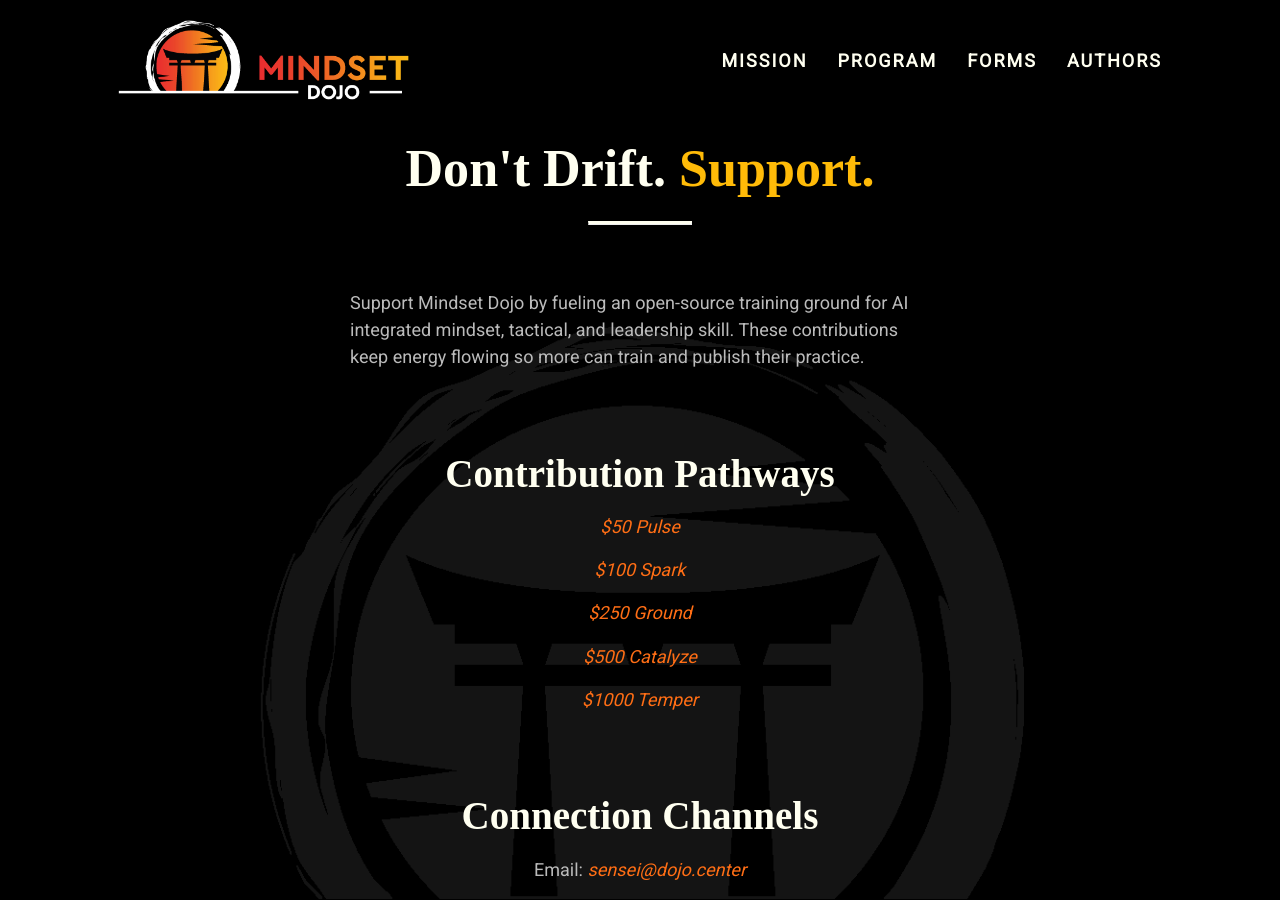
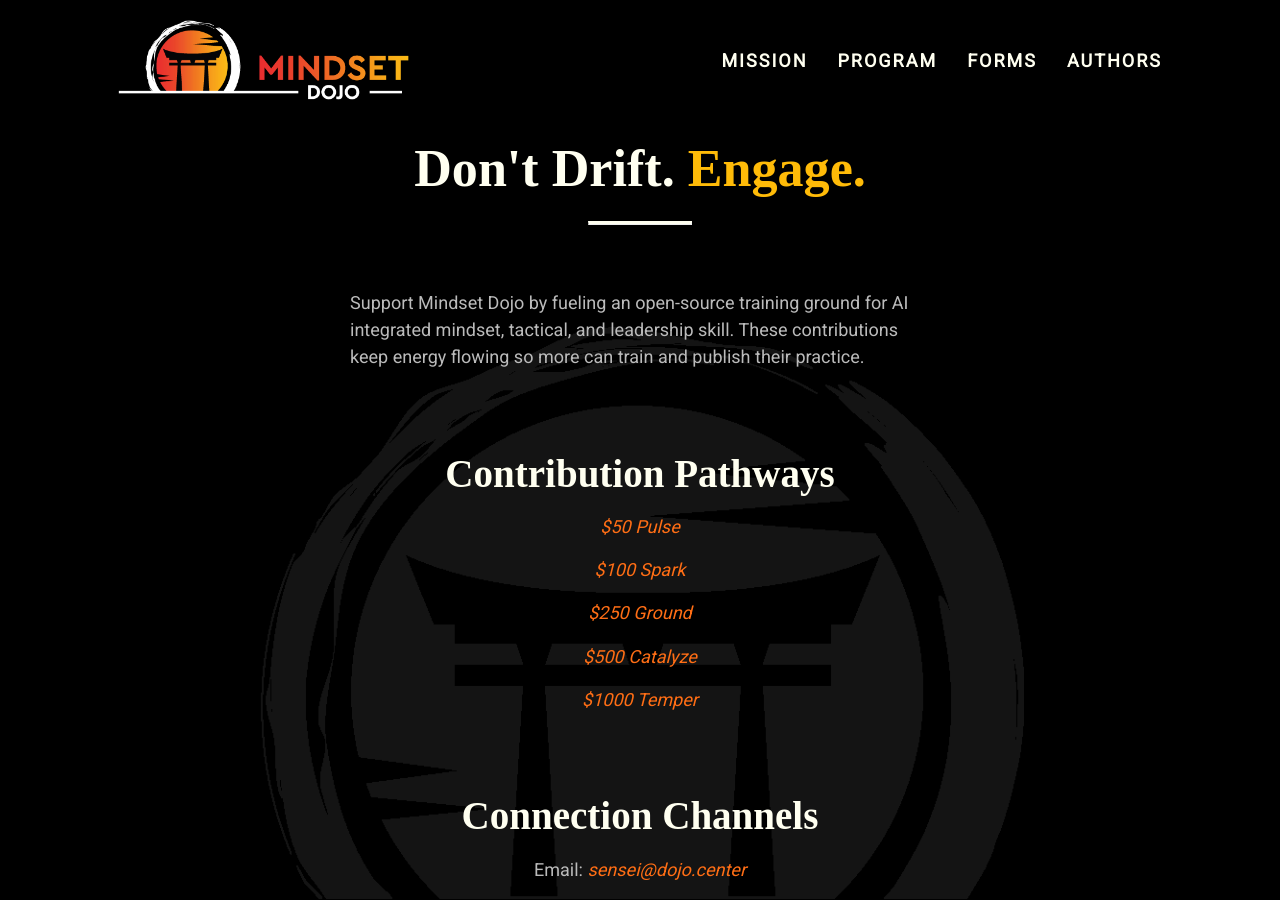
Before and after one commit to mindset-dojo/mindset-dojo.github.io, a Jekyll site: the page built from support.md, in a window 1280 px wide and 900 px high. Built offline with Jekyll 4.4.1, drawn with Linux system fonts in a browser that asks for light colours; some web fonts are replaced.

Commit message:
feat(pages): support page updated mantra

```diff
--- a/_data/sections/support.yaml
+++ b/_data/sections/support.yaml
@@ -1,6 +1,6 @@
 ---
-mantra: "Don't Drift. Support."
-mantra_mark: "Support."
+mantra: "Don't Drift. Engage."
+mantra_mark: "Engage."
 description: |
   Support Mindset Dojo by fueling an open-source training ground for
   AI integrated mindset, tactical, and leadership skill. These
```
